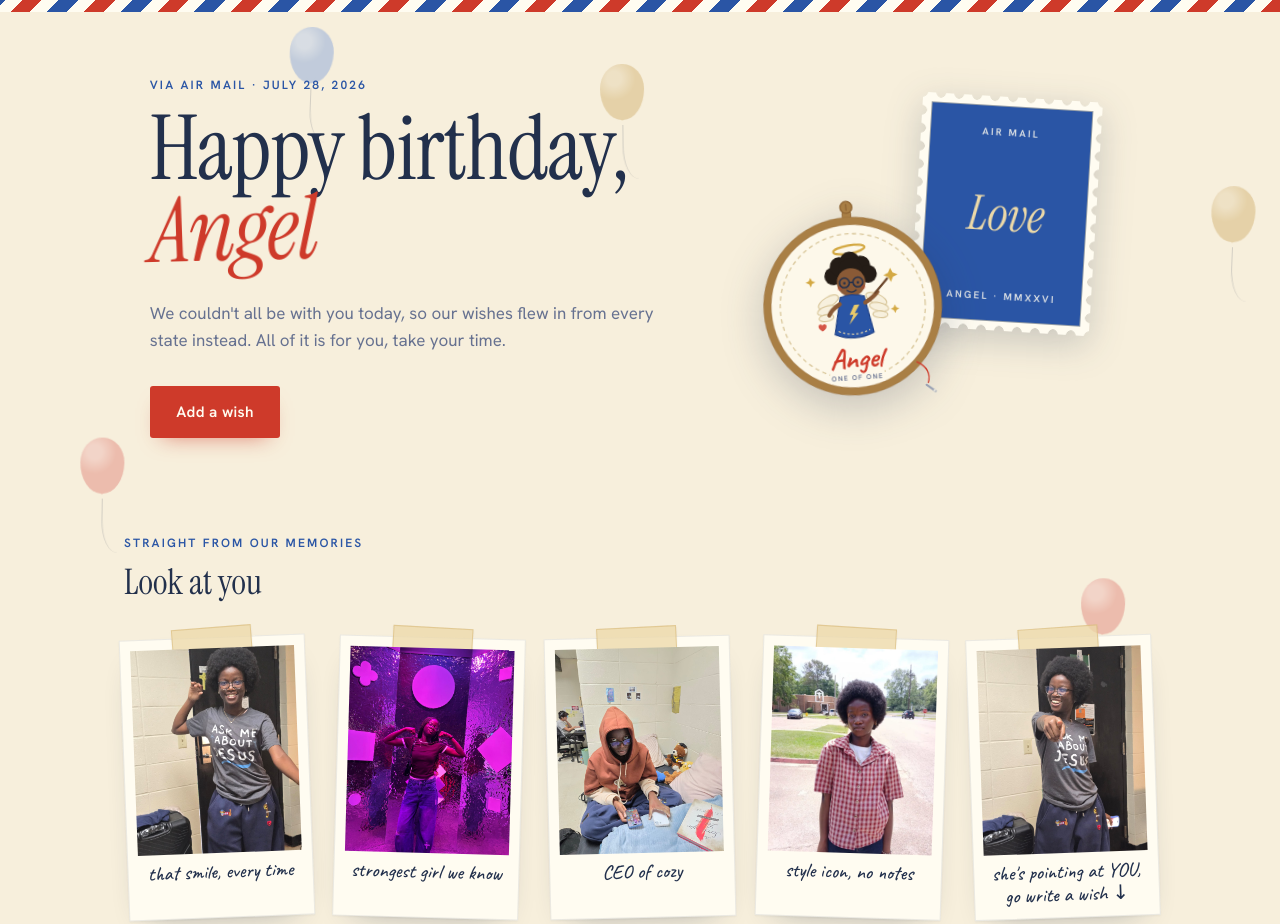
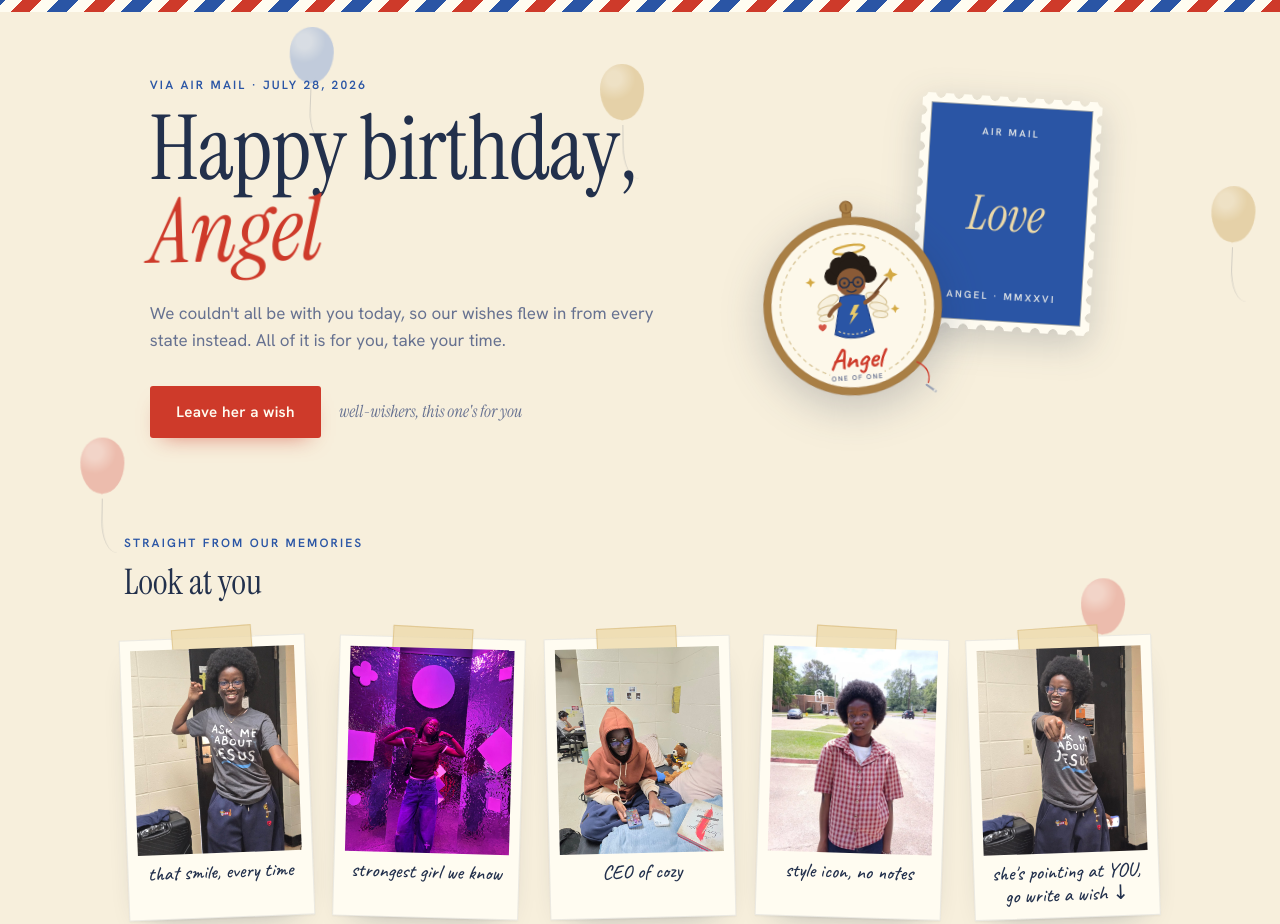
Before and after one commit to favour-umejesi/angel-birthday-card, a website: page public/index.html in a window 1280 px wide. Shown: the top 924 px of the page. Drawn offline with Linux system fonts and the light colour scheme; no server answers.

Commit message:
Letter-by-letter greeting reveal, clearer wish button for well-wishers

```diff
--- a/public/index.html
+++ b/public/index.html
@@ -17,13 +17,19 @@
   <header class="hero">
     <div class="hero-text">
       <p class="eyebrow">Via air mail · July 28, 2026</p>
-      <h1 class="headline">Happy birthday,<br><em>Angel</em></h1>
+      <h1 class="headline" aria-label="Happy birthday, Angel">
+        <span class="word" aria-hidden="true"><span class="ch" style="--i:0">H</span><span class="ch" style="--i:1">a</span><span class="ch" style="--i:2">p</span><span class="ch" style="--i:3">p</span><span class="ch" style="--i:4">y</span></span>
+        <span class="word" aria-hidden="true"><span class="ch" style="--i:5">b</span><span class="ch" style="--i:6">i</span><span class="ch" style="--i:7">r</span><span class="ch" style="--i:8">t</span><span class="ch" style="--i:9">h</span><span class="ch" style="--i:10">d</span><span class="ch" style="--i:11">a</span><span class="ch" style="--i:12">y</span><span class="ch" style="--i:13">,</span></span>
+        <br>
+        <em aria-hidden="true"><span class="ch" style="--i:15">A</span><span class="ch" style="--i:16">n</span><span class="ch" style="--i:17">g</span><span class="ch" style="--i:18">e</span><span class="ch" style="--i:19">l</span></em>
+      </h1>
       <p class="sub">
         We couldn't all be with you today, so our wishes flew in from every
         state instead. All of it is for you, take your time.
       </p>
       <div class="hero-actions">
-        <a class="btn btn-primary" href="#write">Add a wish</a>
+        <a class="btn btn-primary" href="#write">Leave her a wish</a>
+        <span class="hero-hint">well-wishers, this one's for you</span>
       </div>
     </div>
 
--- a/public/styles.css
+++ b/public/styles.css
@@ -113,7 +113,7 @@ h2 {
   margin-bottom: 2rem;
 }
 
-/* entrance: the card opens line by line, then Angel keeps floating */
+/* entrance: the greeting writes itself letter by letter, then Angel keeps floating */
 @keyframes rise-in {
   from { opacity: 0; transform: translateY(18px); }
 }
@@ -123,15 +123,38 @@ h2 {
   to   { transform: translateY(-7px) rotate(-1.4deg); }
 }
 
+@keyframes letter-in {
+  from { opacity: 0; transform: translateY(0.45em); }
+  to   { opacity: 1; transform: translateY(0); }
+}
+
+@keyframes letter-in-name {
+  from { opacity: 0; transform: translateY(0.5em) rotate(-8deg) scale(0.7); }
+  to   { opacity: 1; transform: translateY(0) rotate(0deg) scale(1); }
+}
+
 .hero .eyebrow { animation: rise-in 0.6s cubic-bezier(0.2, 0.8, 0.3, 1) both; }
-.headline      { animation: rise-in 0.7s 0.08s cubic-bezier(0.2, 0.8, 0.3, 1) both; }
-.hero .sub     { animation: rise-in 0.7s 0.18s cubic-bezier(0.2, 0.8, 0.3, 1) both; }
-.hero-actions  { animation: rise-in 0.7s 0.28s cubic-bezier(0.2, 0.8, 0.3, 1) both; }
-.hero-art      { animation: rise-in 0.8s 0.35s cubic-bezier(0.2, 0.8, 0.3, 1) both; }
+.hero .sub     { animation: rise-in 0.7s 0.5s cubic-bezier(0.2, 0.8, 0.3, 1) both; }
+.hero-actions  { animation: rise-in 0.7s 0.65s cubic-bezier(0.2, 0.8, 0.3, 1) both; }
+.hero-art      { animation: rise-in 0.8s 0.75s cubic-bezier(0.2, 0.8, 0.3, 1) both; }
+
+.headline .word { display: inline-block; white-space: nowrap; }
+
+.headline .ch {
+  display: inline-block;
+  opacity: 0;
+  animation: letter-in 0.55s cubic-bezier(0.2, 0.8, 0.3, 1) calc(0.15s + var(--i) * 0.055s) both;
+}
+
+.headline em .ch {
+  animation-name: letter-in-name;
+  animation-duration: 0.6s;
+  animation-timing-function: cubic-bezier(0.34, 1.4, 0.5, 1);
+}
 
 .headline em {
   display: inline-block;
-  animation: name-float 3.8s ease-in-out 1.1s infinite alternate;
+  animation: name-float 3.8s ease-in-out 2.2s infinite alternate;
 }
 
 .hero-actions {
```
